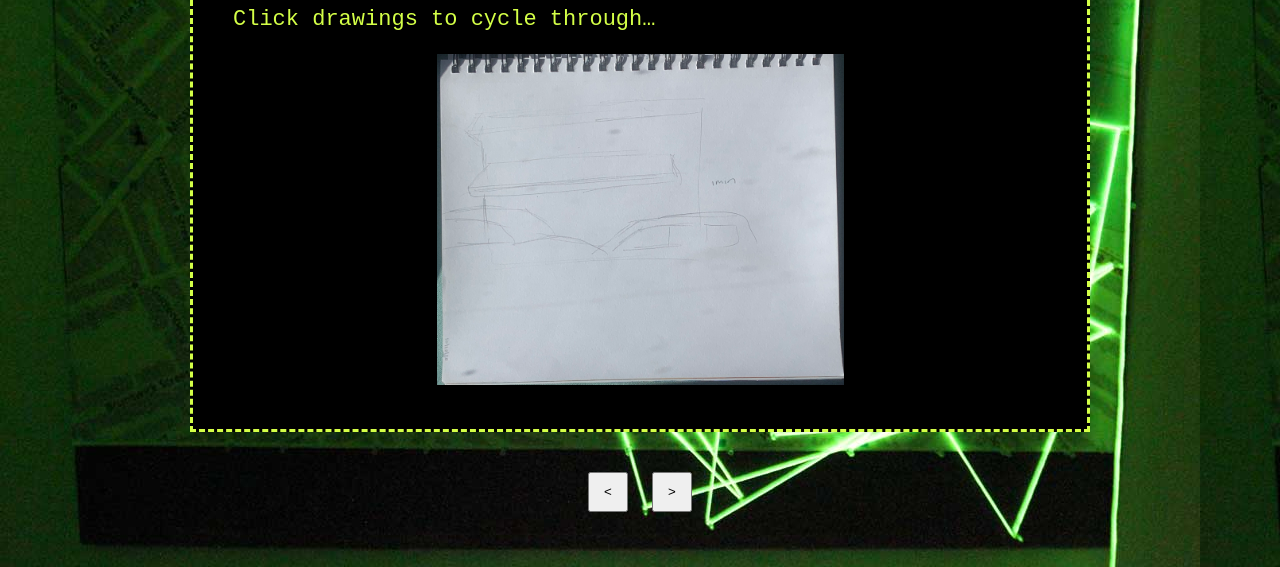
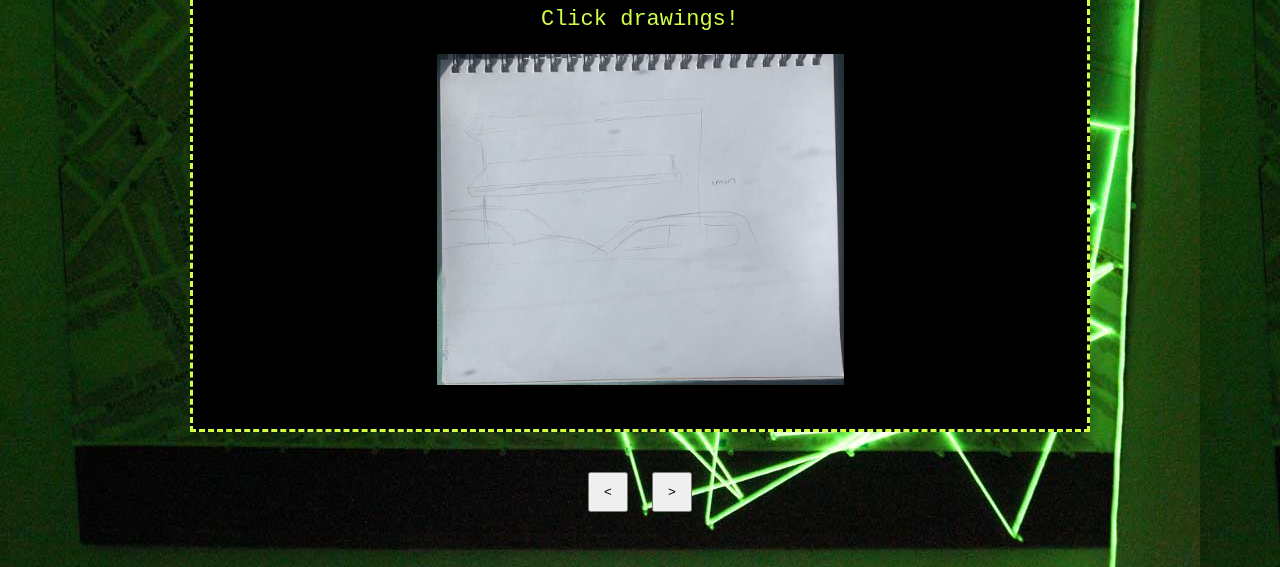
Before and after one commit to rossie111/cordovaweb, a plain HTML site: page drawings.html in a window 1280 px wide. Shown: the part 233-800 px from the top of the page. Drawn offline with Linux system fonts and the light colour scheme.

Commit message:
Updated drawings html with .click and updated text

```diff
--- a/drawings.html
+++ b/drawings.html
@@ -45,7 +45,7 @@
 
 				<h1>DRAWINGS</h1>
 
-				<p>Click drawings to cycle through…</p>
+				<p class="click">Click drawings!</p>
 
 				<div class="img-gallery">
 					<img id="imgClickAndChange" src="./assets/images/drawings/lisa/LisaRoach_1min.jpg">
```
